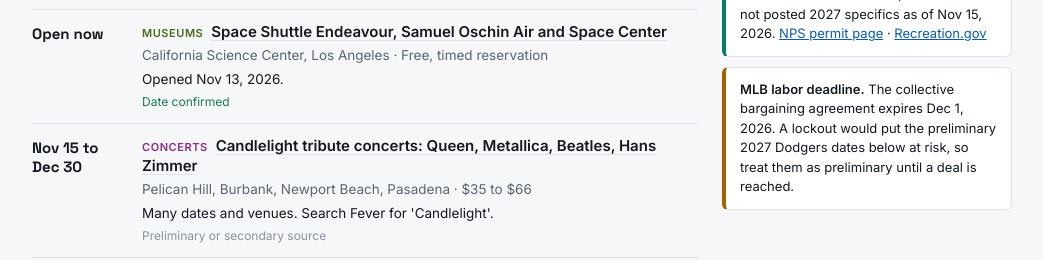
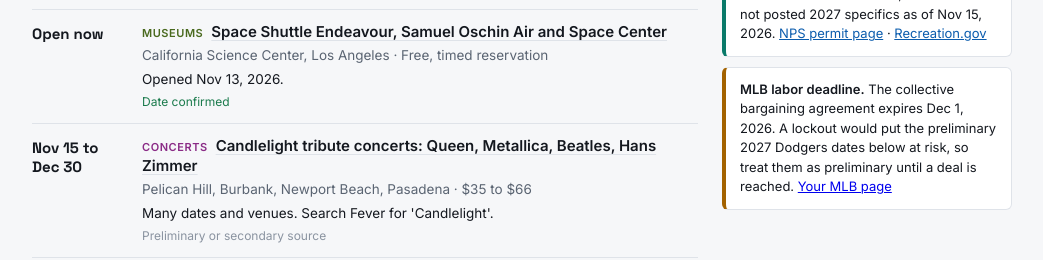
Before and after one commit to adamoheban/Events-page, a plain HTML site: page index.html in a window 1280 px wide. Shown: the part 642-902 px from the top of the page, without its empty margins (118-1161 px from the left). Drawn offline with Linux system fonts and the light colour scheme.

Commit message:
Link MLB notice to MLB page
Co-Authored-By: Claude Sonnet 5.5 <noreply@anthropic.com>
Claude-Session: https://claude.ai/code/session_01V56XfEqXVYkxRG7Cw5o9N3

```diff
--- a/index.html
+++ b/index.html
@@ -106,7 +106,7 @@ footer a{color:var(--accent)}
 <main id="list"></main>
 <aside class="side-col"><details id="heads" open><summary>Heads up</summary>
 <div class="alert side" style="border-left-color:var(--c-outdoor)"><b>Top priority: Half Dome 2027.</b> Apply to the preseason lottery <b>Mar 1 to 31, 2027</b> on recreation.gov ($10 per application, up to 6 people, name your alternates then). Results come by email in mid-April. Cables normally go up the Friday before Memorial Day (<b>May 28, 2027</b>) and come down the day after the second Monday in October (<b>Oct 12</b>). Miss the lottery and the daily lottery runs midnight to 4pm PT two days before the hike, results that night. Permit fee is $10 per person, refundable if you cancel by 11:59pm the day before. These are the usual dates; Yosemite had not posted 2027 specifics as of Nov 15, 2026. <a href="https://www.nps.gov/yose/planyourvisit/hdpermits.htm" target="_blank" rel="noopener" style="color:var(--accent)">NPS permit page</a> · <a href="https://www.recreation.gov/permits/234652" target="_blank" rel="noopener" style="color:var(--accent)">Recreation.gov</a></div>
-<div class="alert side"><b>MLB labor deadline.</b> The collective bargaining agreement expires Dec 1, 2026. A lockout would put the preliminary 2027 Dodgers dates below at risk, so treat them as preliminary until a deal is reached.</div>
+<div class="alert side"><b>MLB labor deadline.</b> The collective bargaining agreement expires Dec 1, 2026. A lockout would put the preliminary 2027 Dodgers dates below at risk, so treat them as preliminary until a deal is reached. <a href="https://adamoheban.github.io/mlb-/" target="_blank" rel="noopener">Your MLB page</a></div>
 </details></aside>
 </div>
 
```
